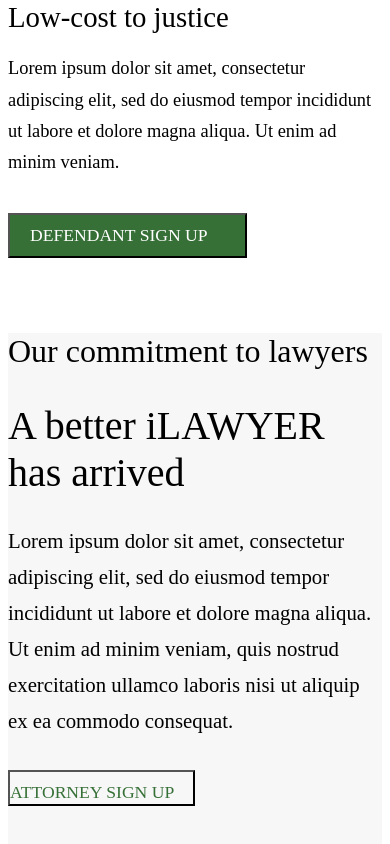
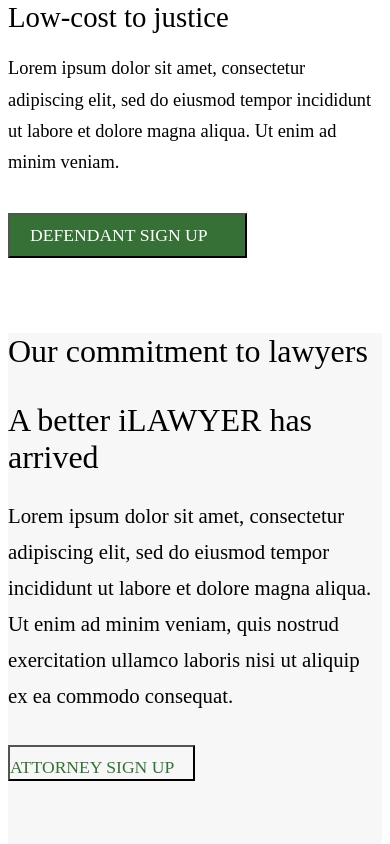
Before and after one commit to HPrieto/iLawyerNow.com, a React app: page / in a window 390 px wide. Shown: the part 1623-2467 px from the top of the page. Built offline with nearby package versions, Linux system fonts and the light colour scheme; the HTML template or start-up script is replaced by a standard one.

Commit message:
font sizing fix

```diff
--- a/src/component/layout/layout.css
+++ b/src/component/layout/layout.css
@@ -100,6 +100,12 @@
 	.mission-section h2 {
 		font-size: 2.0em !important;
 	}
+	.founder-section h1 {
+		font-size: 1.0em !important;
+	}
+	.founder-section h3 {
+		font-size: 1.0em !important;
+	}
 }
 
 /* GRID sm -> med */
@@ -134,15 +140,15 @@
 	.product-section {
 		margin-top: 75px;
 	}
-	.founder-section h3 {
-		font-size: 2.0em !important;
-	}
 	.product-section-colrow {
 		margin-top: 25px !important;
 	}
 	.founder-section h1 {
-		font-size: 2.5em !important;
+		font-size: 2.0em !important;
 		margin-top: 0;
+	}
+	.founder-section h3 {
+		font-size: 2.0em !important;
 	}
 	.founder-section p {
 		font-size: 1.3em !important;
```
Also changed, not shown: public/build/bundle.js, 1 other file (tests, documents, lock files or other folders).
